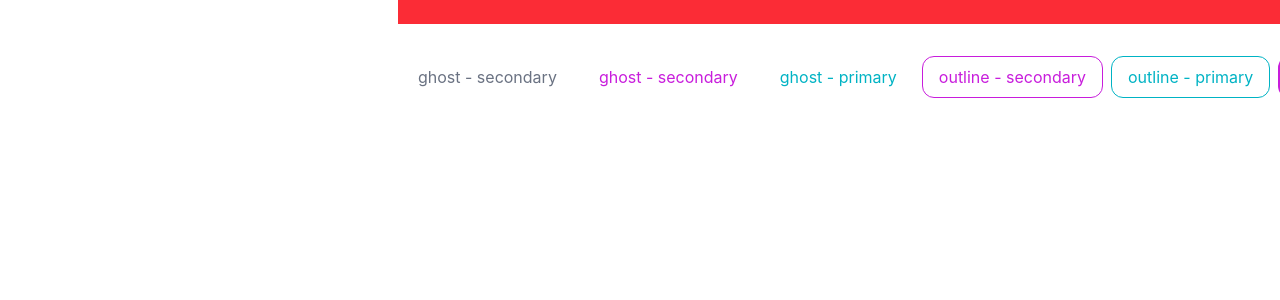
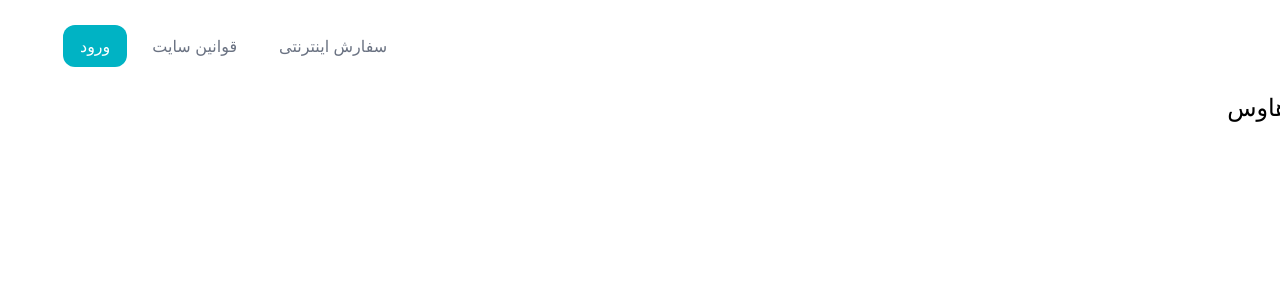
Before and after one commit to Hamidswed/gelato-house-reactjs, a React (Vite) app: page / in a window 1280 px wide. Shown: the top 300 px of the page. Built offline with nearby package versions, Linux system fonts and the light colour scheme.

Commit message:
add header

```diff
--- a/index.html
+++ b/index.html
@@ -5,7 +5,7 @@
     <link rel="icon" type="image/svg+xml" href="/vite.svg" />
     <link href="/src/styles/tailwind.css" rel="stylesheet">
     <meta name="viewport" content="width=device-width, initial-scale=1.0" />
-    <title>ژلاتو هاوس</title>
+    <title>جلاتو هاوس</title>
   </head>
   <body>
     <div id="root"></div>
--- a/src/App.tsx
+++ b/src/App.tsx
@@ -1,33 +1,9 @@
-import Button from "./components/base/button/Button";
 import Layout from "./components/layout";
 
 function App() {
   return (
     <Layout>
-      <div className="text-2xl">ژلاتو هاوس</div>
-      <div className="flex justify-center items-center gap-2">
-        <Button variant="contained" color="primary">
-          contained - primary
-        </Button>
-        <Button variant="contained" color="secondary">
-          contained - secondary
-        </Button>
-        <Button variant="outline" color="primary">
-          outline - primary
-        </Button>
-        <Button variant="outline" color="secondary">
-          outline - secondary
-        </Button>
-        <Button variant="ghost" color="primary">
-          ghost - primary
-        </Button>
-        <Button variant="ghost" color="secondary">
-          ghost - secondary
-        </Button>
-        <Button variant="ghost" color="black">
-          ghost - secondary
-        </Button>
-      </div>
+      <div className="text-2xl">جلاتو هاوس</div>
     </Layout>
   );
 }
--- /dev/null
+++ b/src/components/base/logo/Logo.tsx
@@ -0,0 +1,22 @@
+import type { FC } from "react";
+
+type LogoProps = {
+  size?: "sm" | "md" | "lg";
+};
+const sizes = {
+  sm: { width: 60, height: 60 },
+  md: { width: 120, height: 120 },
+  lg: { width: 180, height: 180 },
+};
+
+const Logo: FC<LogoProps> = ({ size = "sm" }) => {
+  return (
+    <img
+      src="/assets/images/logo.png"
+      width={sizes[size].width}
+      height={sizes[size].height}
+    />
+  );
+};
+
+export default Logo;
--- a/src/components/layout/Header.tsx
+++ b/src/components/layout/Header.tsx
@@ -1,5 +1,25 @@
+import Button from "../base/button/Button";
+import Logo from "../base/logo/Logo";
+
 function Header() {
-  return <div className="bg-red-500">Header</div>;
+  return (
+    <header>
+      <div className="container m-auto flex justify-between items-center py-4">
+        <div>
+          <Logo />
+        </div>
+        <div className="flex items-center gap-2">
+          <Button variant="ghost" color="black" className="hidden md:block">
+            سفارش اینترنتی
+          </Button>
+          <Button variant="ghost" color="black" className="hidden md:block">
+            قوانین سایت
+          </Button>
+          <Button>ورود</Button>
+        </div>
+      </div>
+    </header>
+  );
 }
 
 export default Header;
```
Also changed, not shown: public/assets/images/logo.png (added).
